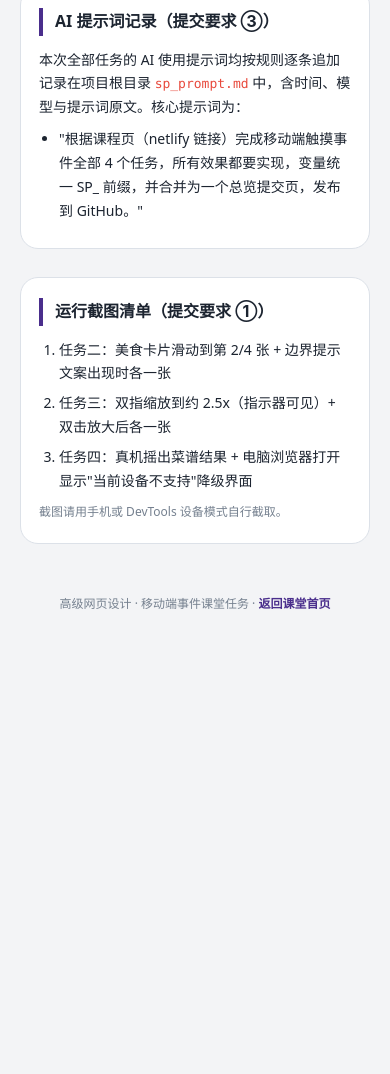
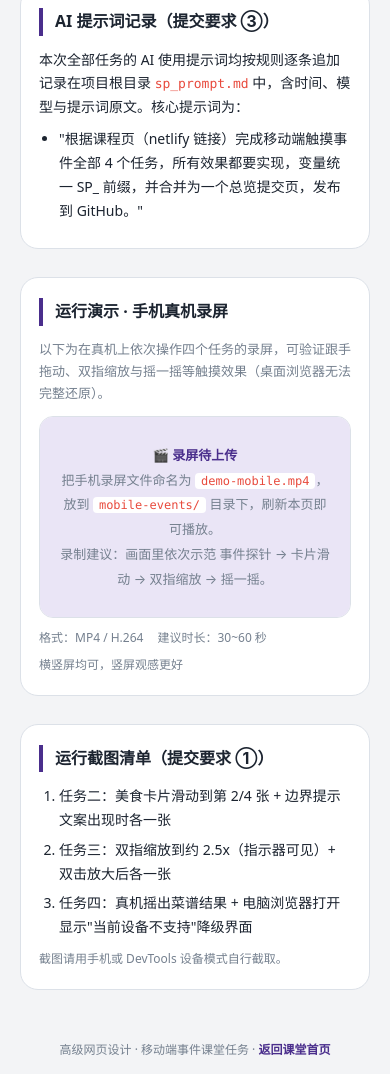
Before and after one commit to 10jr/supeng-412, a plain HTML site: page mobile-events/index.html in a window 390 px wide. Shown: the part 2969-4043 px from the top of the page. Before the commit the page ends 3623 px from the top, so only its background shows below. Drawn offline with Linux system fonts and the light colour scheme.

Commit message:
feat(mobile-events): add phone screen-recording demo section with graceful fallback

```diff
--- a/mobile-events/index.html
+++ b/mobile-events/index.html
@@ -125,6 +125,40 @@
         .SP_note { color: var(--SP_c_muted); font-size: 12px; margin-top: 10px; }
         .SP_inline_code { color: var(--SP_c_red); font-size: 13px; font-family: Consolas, monospace; }
 
+        /* 真机录屏演示区 */
+        .SP_video_box {
+            border-radius: 14px;
+            overflow: hidden;
+            background: #000;
+            border: 1px solid var(--SP_c_line);
+        }
+        .SP_video_box video { display: block; width: 100%; max-height: 480px; background: #000; }
+        .SP_video_empty {
+            padding: 26px 18px;
+            text-align: center;
+            color: var(--SP_c_muted);
+            font-size: 13px;
+            line-height: 1.9;
+            background: var(--SP_c_violet_soft);
+        }
+        .SP_video_empty strong { color: var(--SP_c_violet); }
+        .SP_video_empty code {
+            font-family: Consolas, monospace;
+            font-size: 12px;
+            color: var(--SP_c_red);
+            background: #fff;
+            padding: 1px 6px;
+            border-radius: 4px;
+        }
+        .SP_video_meta {
+            display: flex;
+            flex-wrap: wrap;
+            gap: 6px 14px;
+            margin-top: 10px;
+            font-size: 12px;
+            color: var(--SP_c_muted);
+        }
+
         .SP_foot {
             max-width: 520px;
             margin: 26px auto 0;
@@ -246,6 +280,30 @@
             </ul>
         </section>
 
+        <!-- 真机录屏演示 -->
+        <section class="SP_block">
+            <h2>运行演示 · 手机真机录屏</h2>
+            <p style="font-size:13px;color:var(--SP_c_muted);margin-bottom:12px">
+                以下为在真机上依次操作四个任务的录屏，可验证跟手拖动、双指缩放与摇一摇等触摸效果（桌面浏览器无法完整还原）。
+            </p>
+
+            <div class="SP_video_box">
+                <video id="SP_demo-video" controls playsinline preload="metadata"
+                       poster="../images/food/1-kungpao.jpg" src="demo-mobile.mp4"></video>
+                <div class="SP_video_empty" id="SP_demo-empty" style="display:none">
+                    <div>🎬 <strong>录屏待上传</strong></div>
+                    <div>把手机录屏文件命名为 <code>demo-mobile.mp4</code>，放到 <code>mobile-events/</code> 目录下，刷新本页即可播放。</div>
+                    <div>录制建议：画面里依次示范 事件探针 → 卡片滑动 → 双指缩放 → 摇一摇。</div>
+                </div>
+            </div>
+
+            <div class="SP_video_meta">
+                <span>格式：MP4 / H.264</span>
+                <span>建议时长：30~60 秒</span>
+                <span>横竖屏均可，竖屏观感更好</span>
+            </div>
+        </section>
+
         <section class="SP_block">
             <h2>运行截图清单（提交要求 ①）</h2>
             <ol>
@@ -260,5 +318,27 @@
     <footer class="SP_foot">
         高级网页设计 · 移动端事件课堂任务 · <a href="../index.html">返回课堂首页</a>
     </footer>
+    <!-- 苏鹏：真机录屏加载失败时显示"待上传"提示，避免出现空白播放器 -->
+    <script>
+        (function () {
+            const SP_video = document.getElementById('SP_demo-video');
+            const SP_empty = document.getElementById('SP_demo-empty');
+            if (!SP_video || !SP_empty) return;
+
+            // 苏鹏：隐藏播放器、显示待上传说明
+            function SP_showEmpty() {
+                SP_video.style.display = 'none';
+                SP_empty.style.display = 'block';
+            }
+
+            // 苏鹏：文件缺失或格式不支持时触发 error
+            SP_video.addEventListener('error', SP_showEmpty);
+
+            // 苏鹏：兜底检测——2 秒内没拿到任何元数据，判定视频不存在
+            setTimeout(function () {
+                if (SP_video.readyState === 0) SP_showEmpty();
+            }, 2000);
+        })();
+    </script>
 </body>
 </html>
```
Also changed, not shown: sp_prompt.md (+3 -3 lines).
